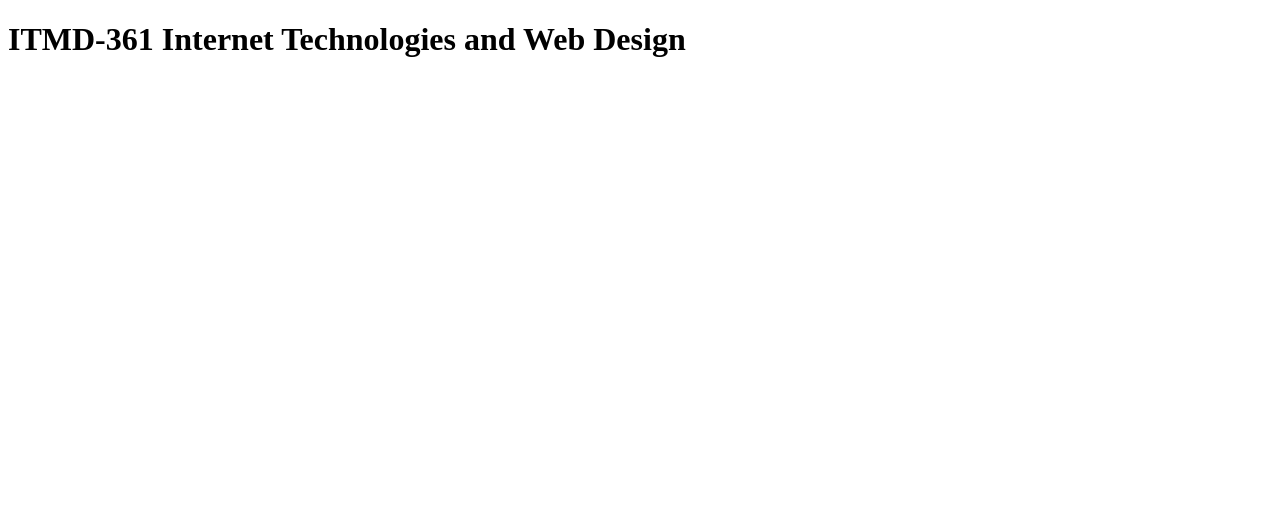
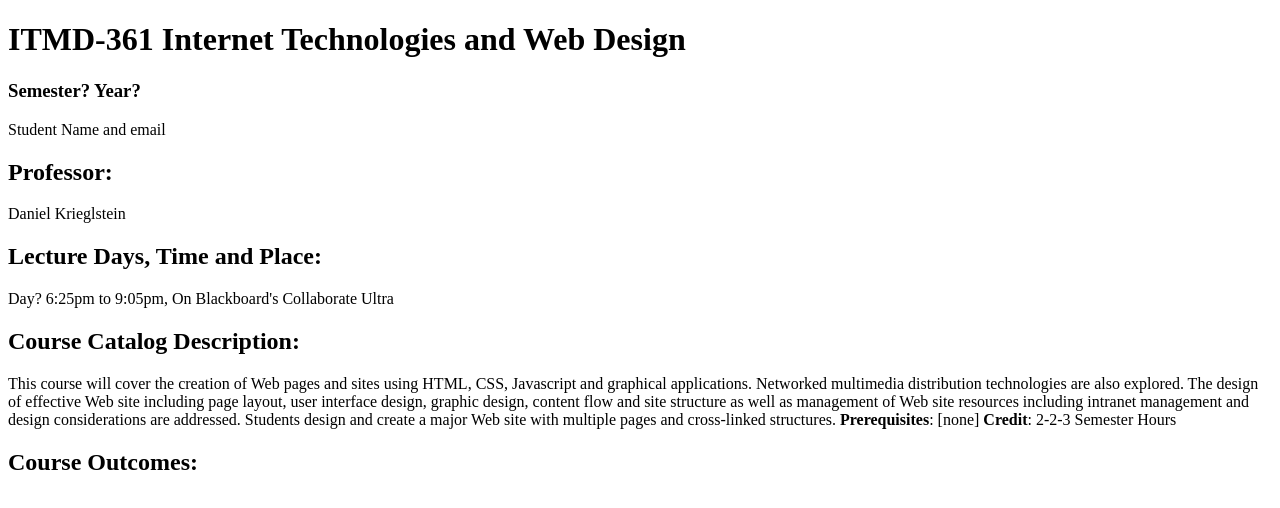
Before and after one commit to robowango/lab-222, a plain HTML site: page index8.html in a window 1280 px wide. Drawn offline with Linux system fonts and the light colour scheme.

Commit message:
Update index8.html
adding the raw text in html

```diff
--- a/index8.html
+++ b/index8.html
@@ -6,3 +6,12 @@
 </head>
 <body>
   <h1>ITMD-361 Internet Technologies and Web Design</h1>
+ <h3>Semester? Year?</h3>
+  <p>Student Name and email</p>
+  <h2>Professor:</h2>
+  <p>Daniel Krieglstein</p>
+  <h2>Lecture Days, Time and Place:</h2>
+  <p>Day? 6:25pm to 9:05pm, On Blackboard's Collaborate Ultra</p>
+  <h2>Course Catalog Description:</h2>
+  <p>This course will cover the creation of Web pages and sites using HTML, CSS, Javascript and graphical applications. Networked multimedia distribution technologies are also explored. The design of effective Web site including page layout, user interface design, graphic design, content flow and site structure as well as management of Web site resources including intranet management and design considerations are addressed. Students design and create a major Web site with multiple pages and cross-linked structures. <strong>Prerequisites</strong>: [none] <strong>Credit</strong>: 2-2-3 Semester Hours</p>
+  <h2>Course Outcomes:</h2>
```
